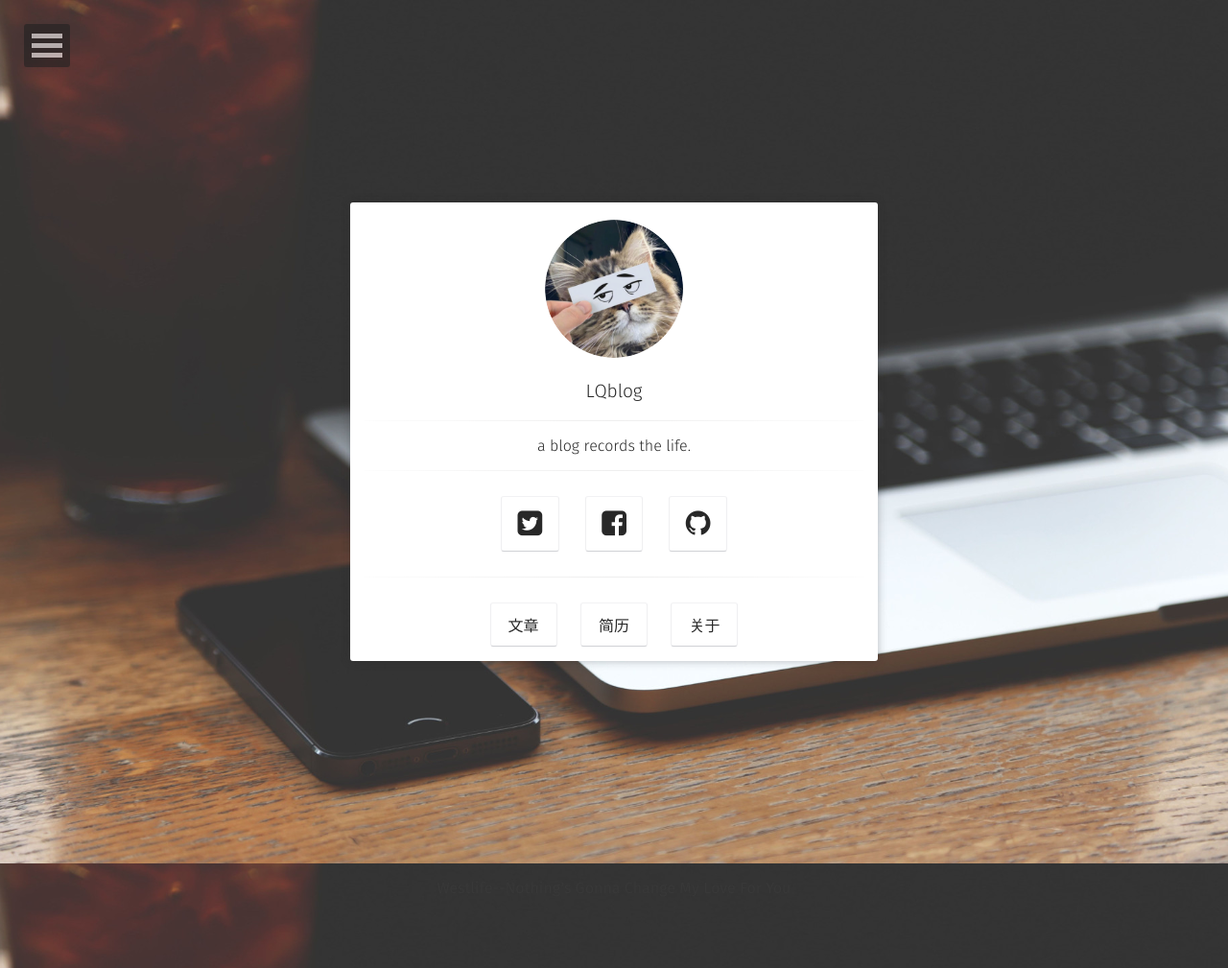
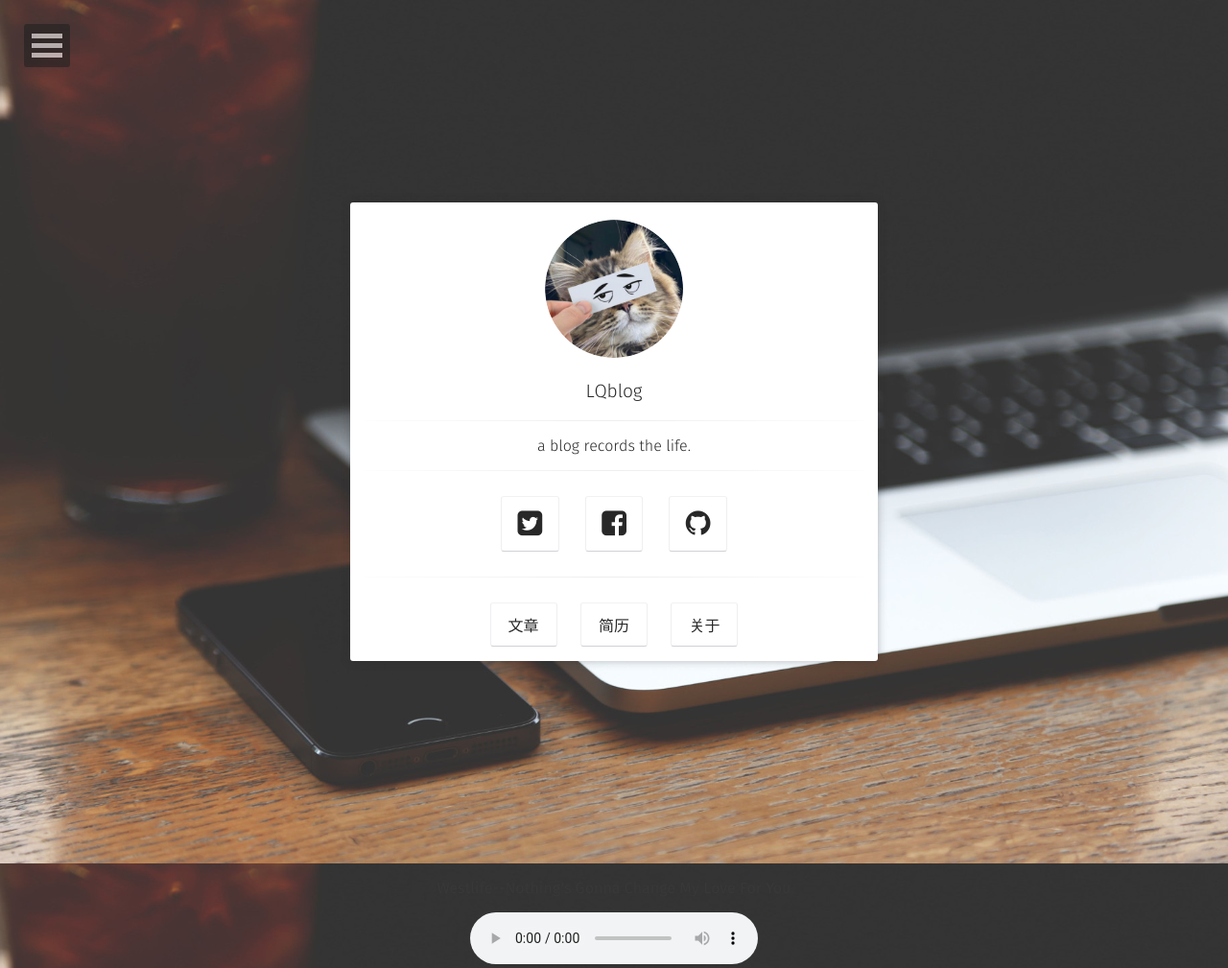
Before and after one commit to aiologybay/aiologybay.github.io, a Jekyll site: the page built from index.html, in a window 1280 px wide. Shown: the whole page at 96% size. Built offline with Jekyll 4.4.1, drawn with Linux system fonts in a browser that asks for light colours; some web fonts are replaced.

Commit message:
initial commit

```diff
--- a/_layouts/home.html
+++ b/_layouts/home.html
@@ -51,5 +51,7 @@ layout: compress
 </html>
 <center>
 <p>Westlife--Nothing's Gonna Change My Love For You</p>
-<bgsound src="https://aiologybay.github.io/assets/mp3/bg.mp3" autostart=true loop=infinite>
-</center>
+<audio autoplay="autopaly" loop="loop" controls="controls" id="audios">
+    <source src="https://aiologybay.github.io/assets/mp3/bg.mp3" />
+</audio>
+<center>
```
